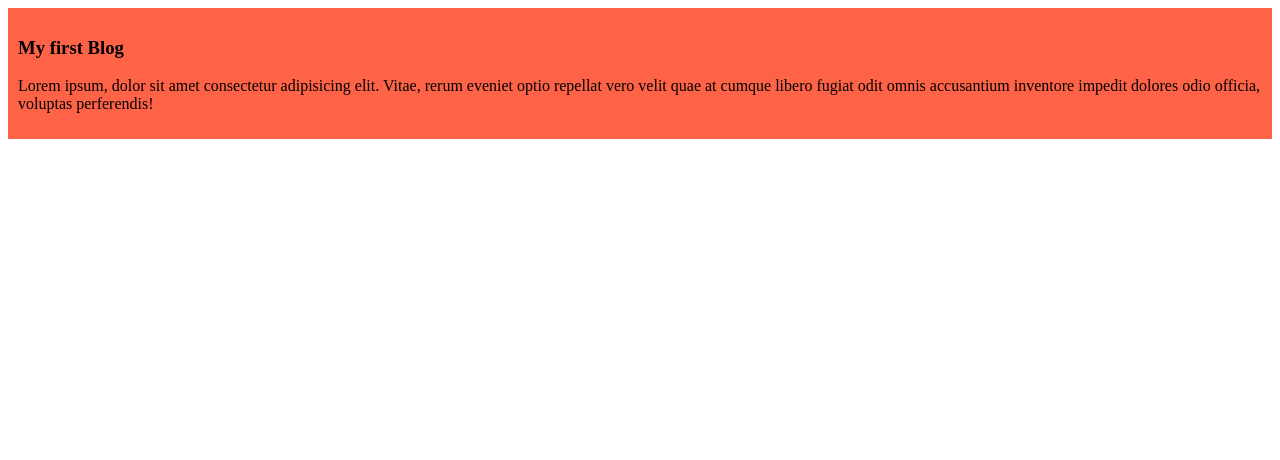
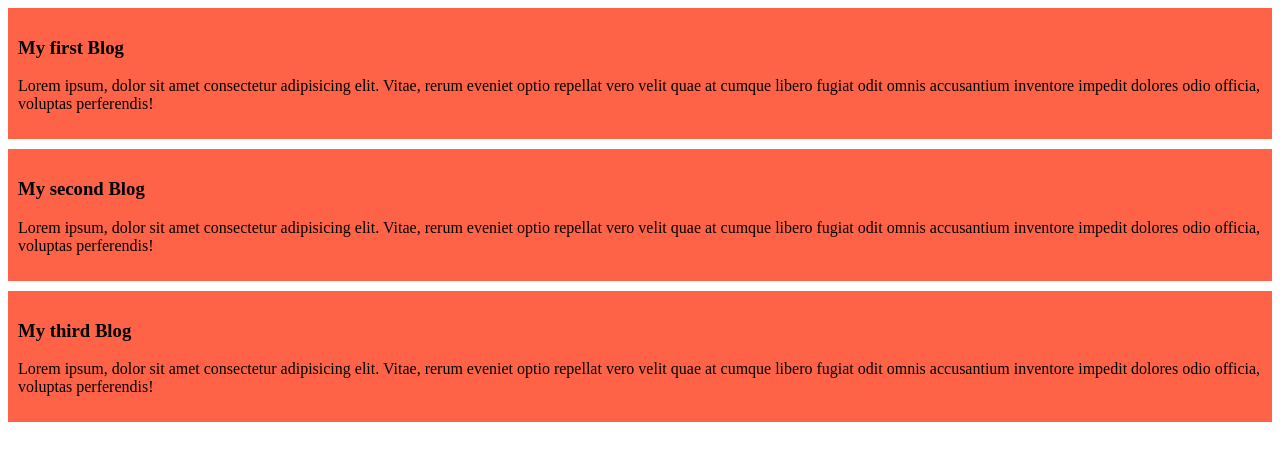
Before and after one commit to MonikaChakraborty/my-coop-repo, a plain HTML site: page index.html in a window 1280 px wide. Drawn offline with Linux system fonts and the light colour scheme.

Commit message:
added second and third blog

```diff
--- a/index.html
+++ b/index.html
@@ -11,5 +11,13 @@
         <h3>My first Blog</h3>
         <p>Lorem ipsum, dolor sit amet consectetur adipisicing elit. Vitae, rerum eveniet optio repellat vero velit quae at cumque libero fugiat odit omnis accusantium inventore impedit dolores odio officia, voluptas perferendis!</p>
     </div>
+    <div>
+        <h3>My second Blog</h3>
+        <p>Lorem ipsum, dolor sit amet consectetur adipisicing elit. Vitae, rerum eveniet optio repellat vero velit quae at cumque libero fugiat odit omnis accusantium inventore impedit dolores odio officia, voluptas perferendis!</p>
+    </div>
+    <div>
+        <h3>My third Blog</h3>
+        <p>Lorem ipsum, dolor sit amet consectetur adipisicing elit. Vitae, rerum eveniet optio repellat vero velit quae at cumque libero fugiat odit omnis accusantium inventore impedit dolores odio officia, voluptas perferendis!</p>
+    </div>
 </body>
 </html>
--- a/styles/blog.css
+++ b/styles/blog.css
@@ -1,4 +1,5 @@
 div{
     background-color: tomato;
     padding: 10px;
+    margin-bottom: 10px ;
 }
```
